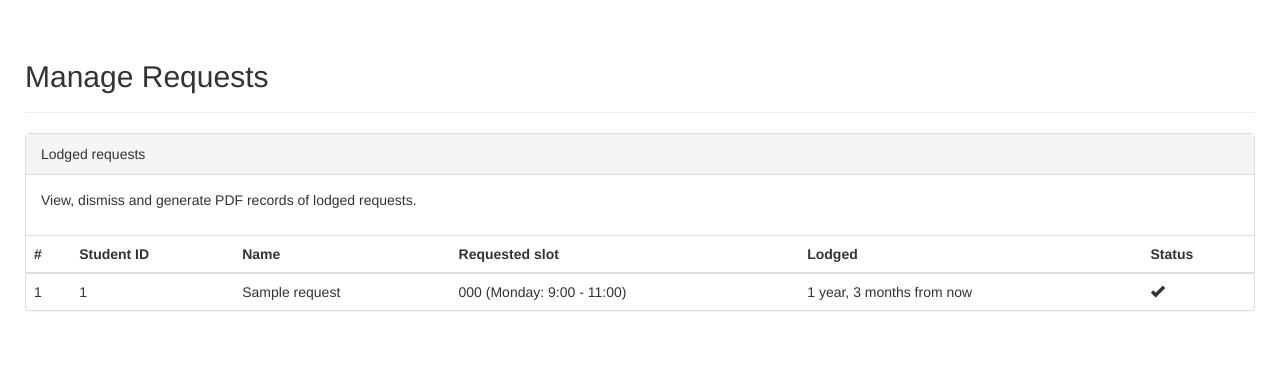
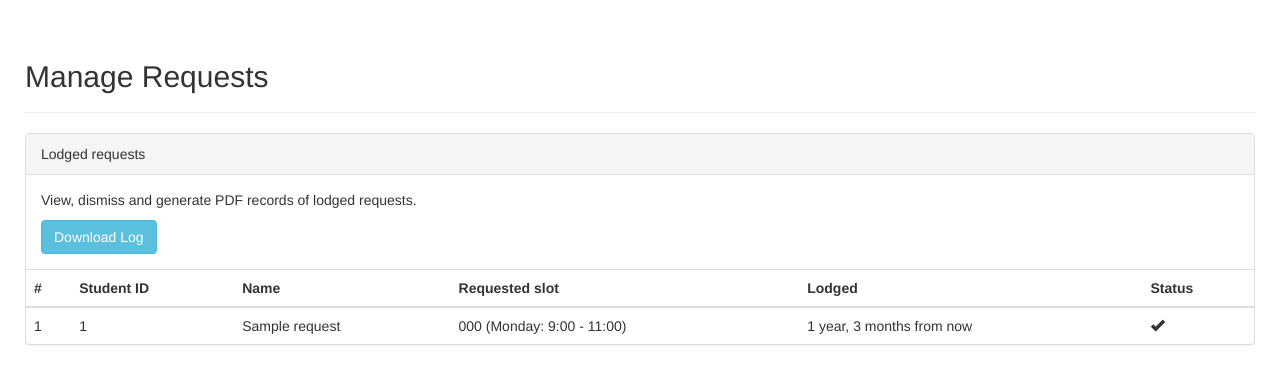
Before and after one commit to chehanr/tutreq, a Django app: page /manage/ in a window 1280 px wide. Shown: the part 62-446 px from the top of the page. Run offline with Django 3.2, Linux system fonts and the light colour scheme; a user stored in the database is signed in; tables that the repository leaves empty hold one stand-in row (values such as "Sample post"); parts of the project's set-up code (start-up, migrations or seed data) failed here and were passed over; some libraries are stand-ins or nearby versions.

Commit message:
Temp added csv button to template.

```diff
--- a/core/templates/requests_manage.html
+++ b/core/templates/requests_manage.html
@@ -15,6 +15,8 @@
             <div class="panel-heading">Lodged requests</div>
             <div class="panel-body">
                 <p>View, dismiss and generate PDF records of lodged requests.</p>
+                <button id="manageCSVLogButton" type="button" class="btn btn-info" data-request-id="" onclick="location.href = '../generate_csv/';">Download
+                    Log</button>
             </div>
             <div class="table-responsive">
                 <table class="table table-sm table-hover">
```
